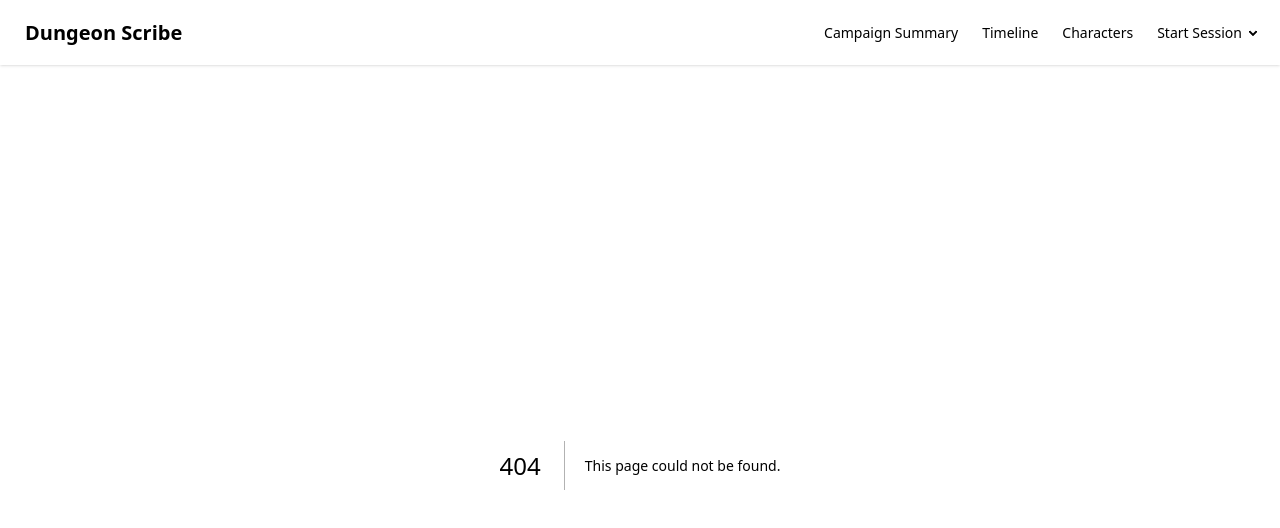
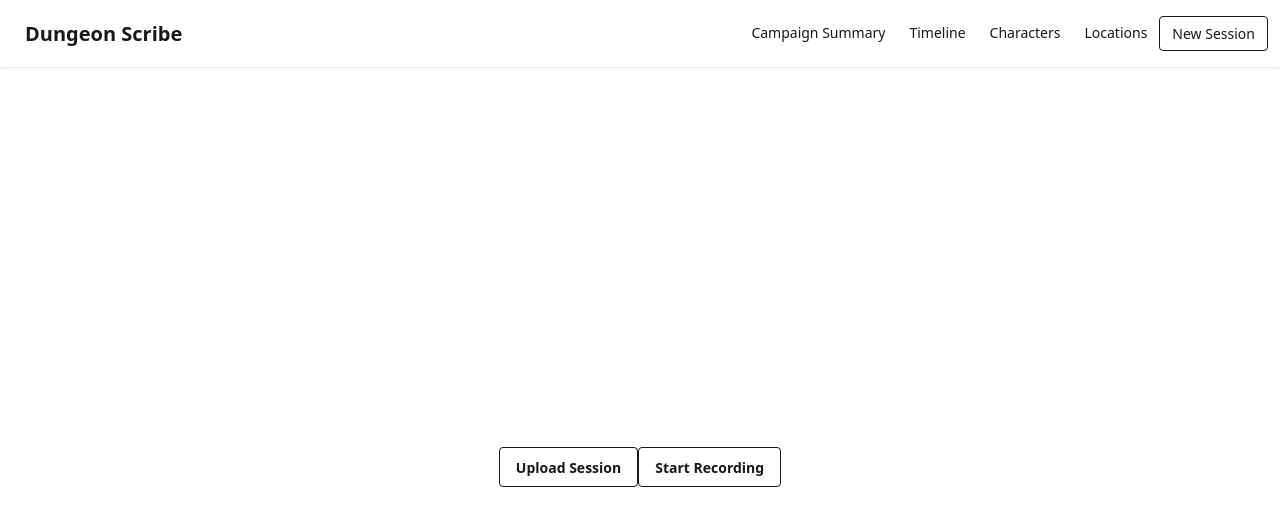
Before and after one commit to shavet-akiya/CriticalFail, a Next.js app in the folder ui/: page /new_session in a window 1280 px wide. Before the commit this address had no page. Shown: the top 528 px of the page. Built offline with nearby package versions, Linux system fonts and the light colour scheme.

Commit message:
Nav bar navigates to all base pages

```diff
--- /dev/null
+++ b/ui/app/characters/page.tsx
@@ -0,0 +1,9 @@
+import CharacterCard from "../components/characterCard";
+
+export default function Characters() {
+  return (
+    <div>
+      <CharacterCard />
+    </div>
+  );
+}
--- /dev/null
+++ b/ui/app/components/characterCard.tsx
@@ -0,0 +1,23 @@
+function CharacterCard() {
+  return (
+    <div className="card bg-base-100 w-96 shadow-sm">
+      <div>
+        <img
+          src="https://img.daisyui.com/images/stock/photo-1606107557195-0e29a4b5b4aa.webp"
+          alt="Shoes"
+        />
+      </div>
+      <div className="card-body">
+        <h2 className="card-title">Character Name</h2>
+        <p>Class/Race</p>
+        <p>HP</p>
+        <p></p>
+        <div className="card-actions justify-end">
+          <button className="btn btn-primary">Buy Now</button>
+        </div>
+      </div>
+    </div>
+  );
+}
+
+export default CharacterCard;
--- a/ui/app/components/navbar.tsx
+++ b/ui/app/components/navbar.tsx
@@ -17,20 +17,15 @@ function NavBar() {
             <Link href="/timeline">Timeline</Link>
           </li>
           <li>
-            <a>Characters</a>
+            <Link href="/characters">Characters</Link>
           </li>
           <li>
-            <details>
-              <summary>Start Session</summary>
-              <ul className="bg-base-100 rounded-t-none p-2">
-                <li>
-                  <a>Upload recording</a>
-                </li>
-                <li>
-                  <a className="text-red-400">Start recording</a>
-                </li>
-              </ul>
-            </details>
+            <Link href="/locations">Locations</Link>
+          </li>
+          <li>
+            <Link href="/new_session" className="border-1">
+              New Session
+            </Link>
           </li>
         </ul>
       </div>
@@ -38,4 +33,4 @@ function NavBar() {
   );
 }
 
-export default NavBar; // Default export
+export default NavBar;
--- /dev/null
+++ b/ui/app/locations/page.tsx
@@ -0,0 +1,7 @@
+export default function Locations() {
+  return (
+    <div>
+      <h1>Locations</h1>
+    </div>
+  );
+}
--- /dev/null
+++ b/ui/app/new_session/page.tsx
@@ -0,0 +1,10 @@
+export default function newSession() {
+  return (
+    <div className="flex items-center h-screen justify-center">
+      <div className="flex">
+        <button className="btn btn-outline">Upload Session</button>
+        <button className="btn btn-outline">Start Recording</button>
+      </div>
+    </div>
+  );
+}
--- a/ui/app/summary/page.tsx
+++ b/ui/app/summary/page.tsx
@@ -1,3 +1,7 @@
 export default function CampaignSummary() {
-  return <div>Campaign Summary</div>;
+  return (
+    <div>
+      <h1>Start session</h1>
+    </div>
+  );
 }
```
